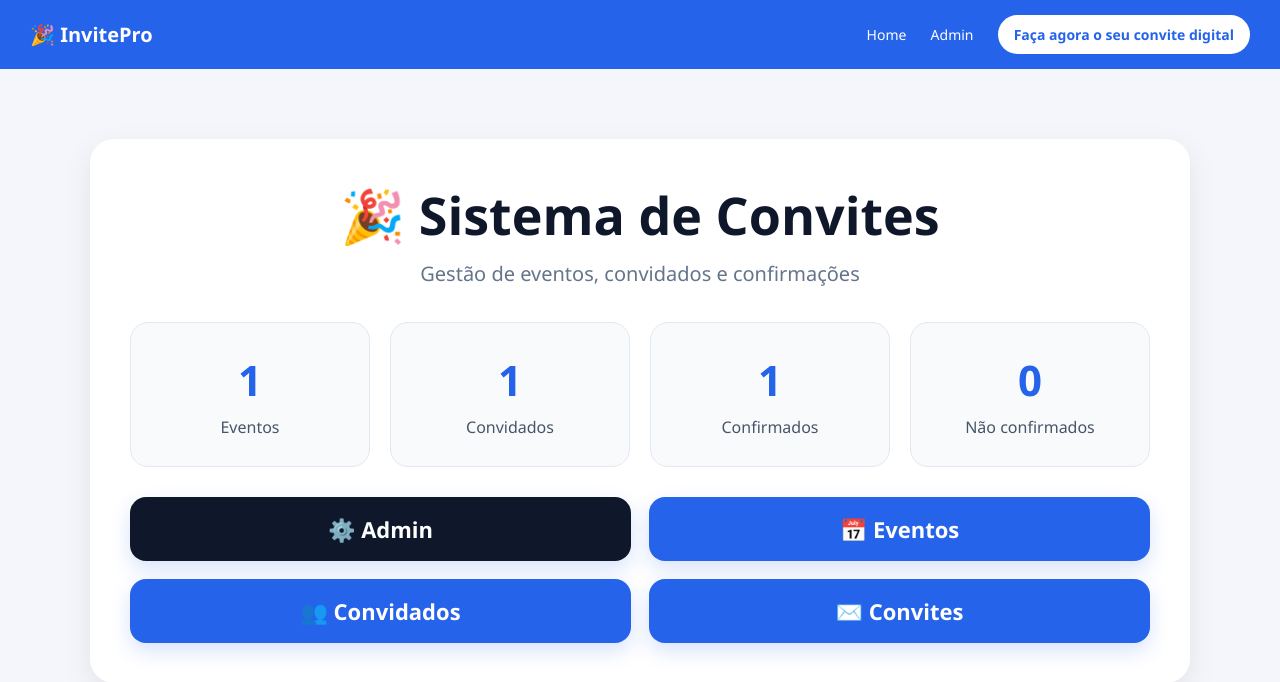
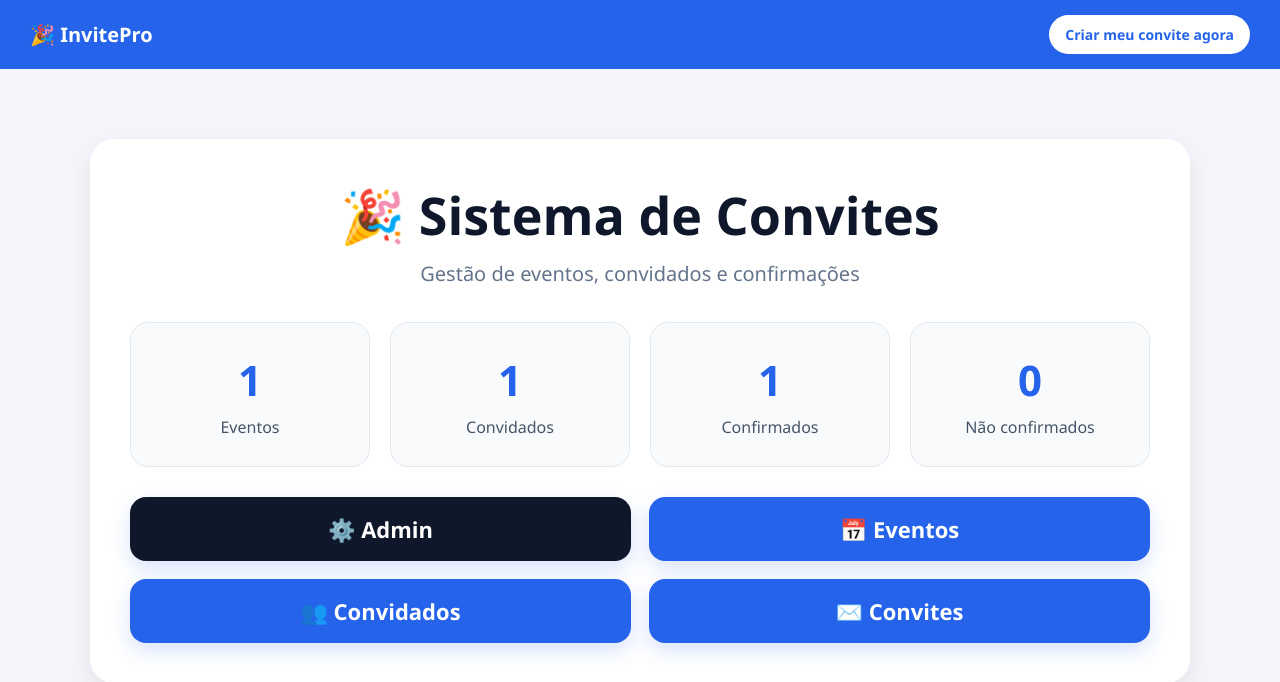
Before and after one commit to 9free13-sys/invitation-app, a Django app: page / in a window 1280 px wide. Shown: the top 682 px of the page. Run offline with Django 5.2, Linux system fonts and the light colour scheme; data comes from the database, SQL or seed files in the repository.

Commit message:
simplifica navbar para foco comercial

```diff
--- a/templates/base.html
+++ b/templates/base.html
@@ -63,14 +63,12 @@
 </head>
 <body>
 
-  <div class="navbar">
+ <div class="navbar">
     <div class="nav-container">
         <span class="logo">🎉 InvitePro</span>
 
         <div class="nav-links">
-            <a href="/">Home</a>
-            <a href="/admin/">Admin</a>
-            <a href="/" class="cta-btn">Faça agora o seu convite digital</a>
+            <a href="/" class="cta-btn">Criar meu convite agora</a>
         </div>
     </div>
 </div>
```
